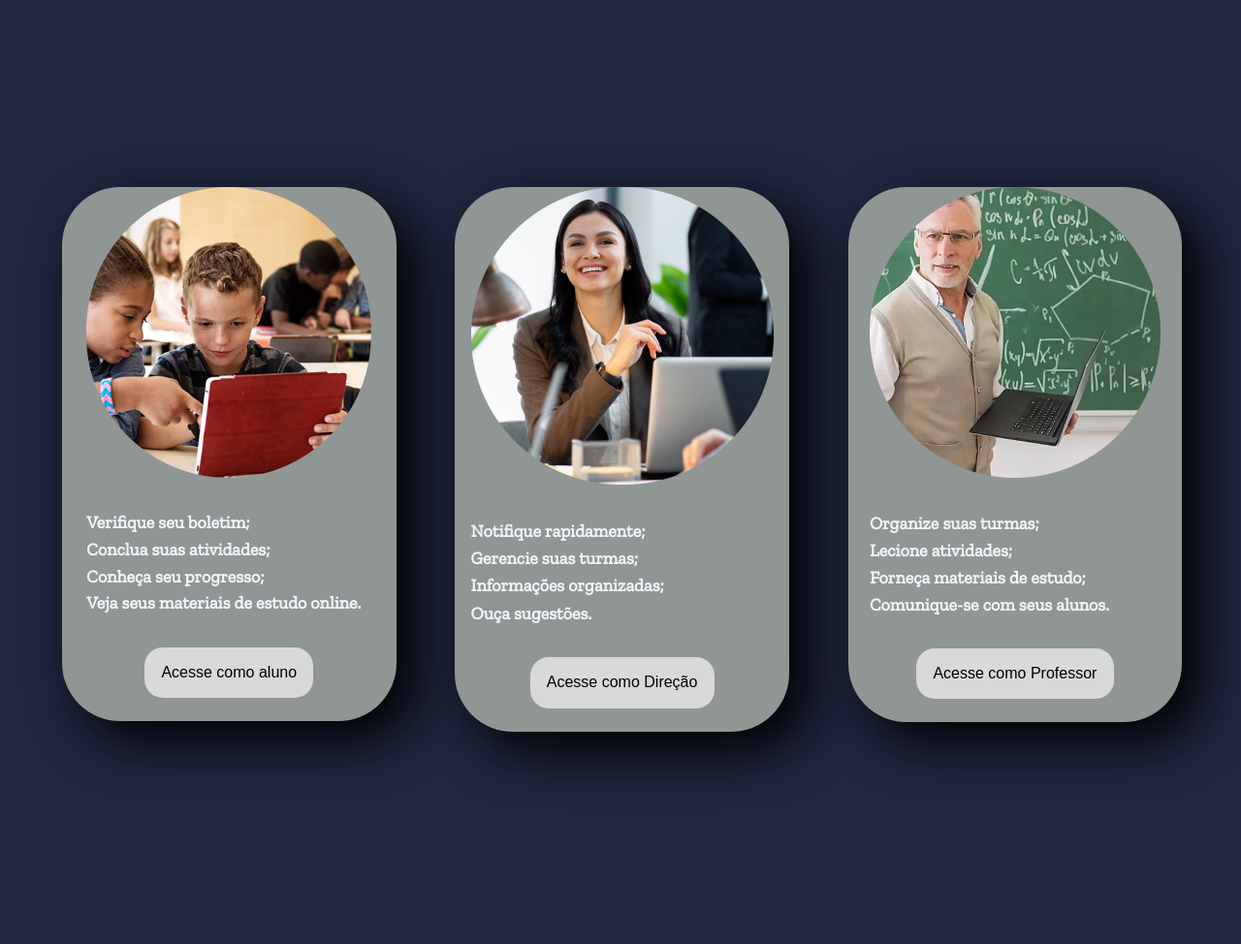
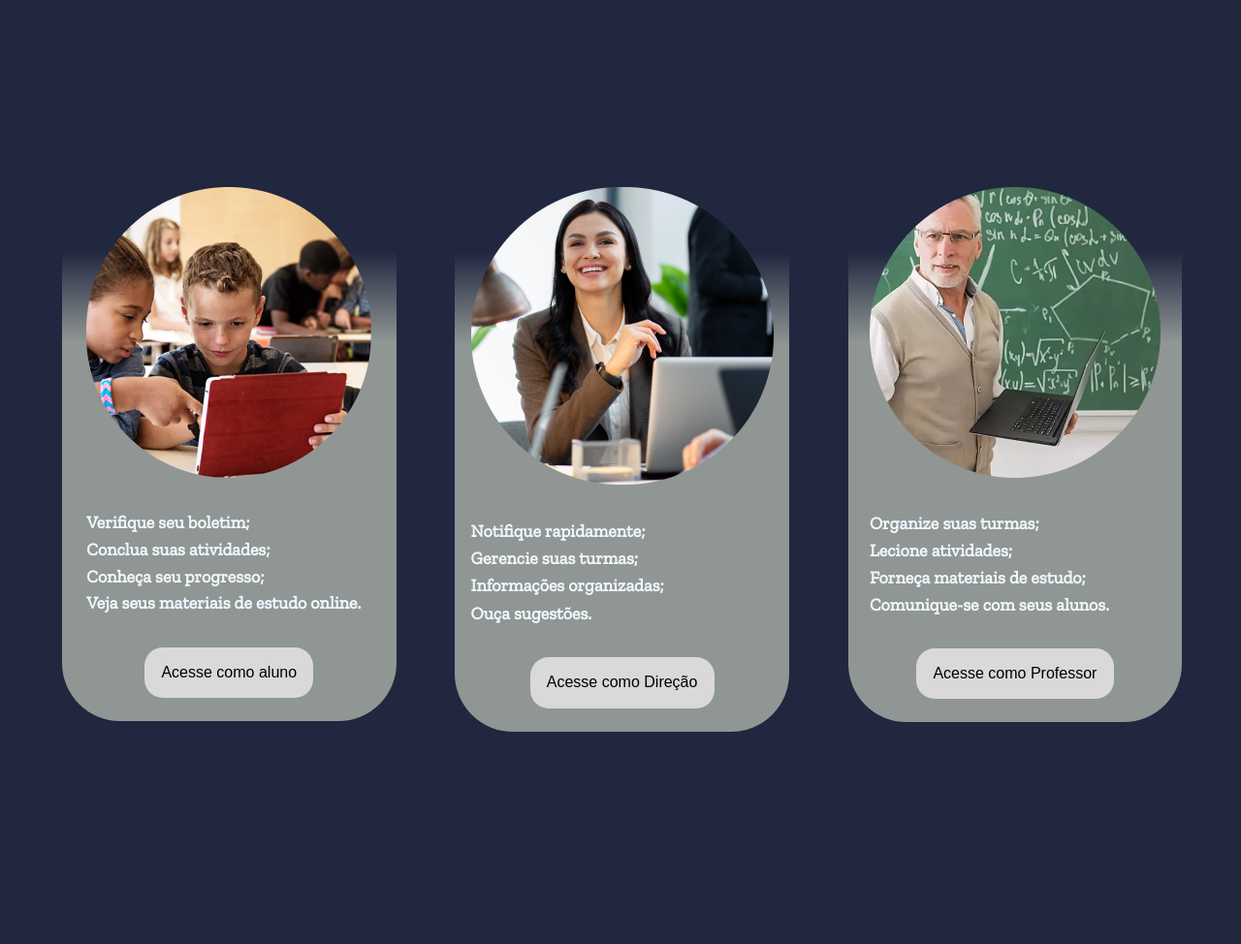
Before and after one commit to Janijanilevs/IEET-SistemaDeEnsino, a PHP site: page /ieet-SistemaDeEnsino/ProjetoFinal in a window 1280 px wide. Shown: the part 935-1909 px from the top of the page at 97% size. Run offline with PHP 8.4, Linux system fonts and the light colour scheme; data that the repository does not hold is empty; some web fonts are replaced.

Commit message:
Mod Inicial

```diff
--- a/ProjetoFinal/public/css/estilo.css
+++ b/ProjetoFinal/public/css/estilo.css
@@ -170,9 +170,10 @@ footer{
     margin-bottom: 10%;
 }
 .section-padrao{
-    background-color: #909694;
-    box-shadow: 20px 20px 55px black;
-    height:12%;
+    background: rgb(32,39,63);
+    background: linear-gradient(180deg, rgba(32,39,63,1) 12%, rgba(144,150,148,1) 29%, rgba(144,150,148,1) 100%);
+    /*box-shadow: 20px 20px 55px black;
+    */height:12%;
     width: 30%;
 
     border-radius: 60px;
```
